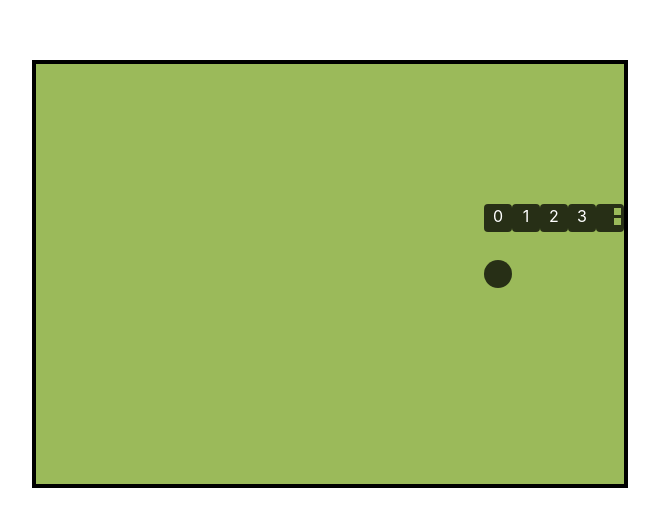
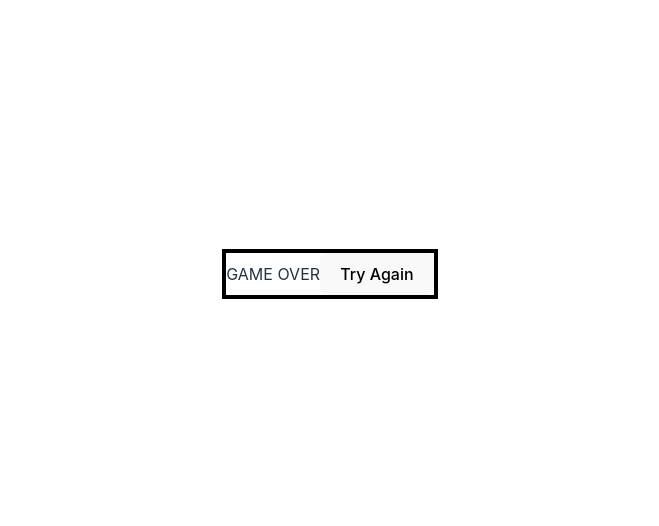
Before and after one commit to seriouspig/react-snake, a React (Vite) app: page / in a window 1280 px wide. Shown: the part 126-652 px from the top of the page, without its empty margins (310-969 px from the left). Built offline with nearby package versions, Linux system fonts and the light colour scheme.

Commit message:
Walls added

```diff
--- a/src/Game.jsx
+++ b/src/Game.jsx
@@ -9,6 +9,7 @@ import Food from "./Food";
 var snakeDir;
 
 const Game = () => {
+  const [gameState, setGameState] = useState("end");
   const [snakeDirection, setSnakeDirection] = useState("E");
   const [headPosition, setHeadPosition] = useState([5, 5]);
   const [previousHeadPosition, setPreviousHeadPosition] = useState([
@@ -24,6 +25,20 @@ const Game = () => {
     [4, 5],
   ]);
 
+  const reset = () => {
+    console.log("OUUUUUUCCCCHHHHH !!!");
+    setGameState("end");
+    setHeadPosition([5, 5]);
+    setSnakeLength(4);
+    setSnakeDirection("E");
+    setBodyChain([
+      [1, 5],
+      [2, 5],
+      [3, 5],
+      [4, 5],
+    ]);
+  };
+
   const increaseSnakeLength = () => {
     console.log("INCREASING SNAKE LENGTH");
 
@@ -38,15 +53,28 @@ const Game = () => {
     setPreviousHeadPosition([headX, headY]);
   }, [headPosition]);
 
+  // -------------------- GAME OVER ----------------------
+
+  useEffect(() => {
+    if (headPosition[1] < 0 || headPosition[0] < 0 || headPosition[1] > grid.length - 1 || headPosition[0] > grid[0].length - 1) {
+      reset()
+
+    }
+  }, [headPosition]);
+
+  // -------------------- END OF GAME OVER ----------------------
+
   // -------------------- HEAD MOVEMENT --------------------
 
   useEffect(() => {
     const interval = setInterval(() => {
+      if (gameState === "play") {
         // console.log("CALLING SET INTERVAL !!!!!!!!!!")
         var headY = headPosition[1];
         var headX = headPosition[0];
         setPreviousHeadPosition([headX, headY]);
         console.log(snakeDir);
+
         switch (snakeDir) {
           case "N":
             setHeadPosition([headX, headY - 1]);
@@ -73,12 +101,13 @@ const Game = () => {
         oldBodyChain.push(headPosition);
 
         setBodyChain(oldBodyChain);
-    }, 500);
+      }
+    }, 300);
 
     return () => {
       clearInterval(interval);
     };
-  }, [headPosition]);
+  }, [headPosition, gameState]);
 
   useEffect(() => {
     snakeDir = snakeDirection;
@@ -129,6 +158,19 @@ const Game = () => {
 
   return (
     <div className="map-container">
+      {gameState === "end" && (
+        <div>
+          GAME OVER
+          <button onClick={() => setGameState("play")}>Try Again</button>
+        </div>
+      )}
+      {gameState === "start" && (
+        <div>
+          <button onClick={() => setGameState("play")}>Start the game</button>
+        </div>
+      )}
+      {gameState === "play" && (
+        <>
           <Food
             headPosition={headPosition}
             increaseSnakeLength={increaseSnakeLength}
@@ -149,6 +191,8 @@ const Game = () => {
               </div>
             );
           })}
+        </>
+      )}
     </div>
   );
 };
--- a/src/SnakeBody.css
+++ b/src/SnakeBody.css
@@ -3,7 +3,7 @@
   width: 28px;
   height: 28px;
   transition: 0.25s;
-  background-color: rgba(0, 0, 0, 0.75);
+  background-color: #242c16;
   border-radius: 4px;
   color: white;
 }
--- a/src/SnakeBody.jsx
+++ b/src/SnakeBody.jsx
@@ -31,7 +31,7 @@ const SnakeBody = ({
         left: `${Xpos * 28}px`,
       }}
     >
-      {chainIndex}
+      {/* {chainIndex} */}
     </div>
   );
 };
--- a/src/SnakeHead.css
+++ b/src/SnakeHead.css
@@ -3,7 +3,7 @@
   width: 28px;
   height: 28px;
   transition: 0.25s;
-  background-color: rgba(0, 0, 0, 0.75);
+  background-color: #242c16;
   border-radius: 4px;
 }
 
```
Lines whose indentation alone changed are shown as unchanged.
